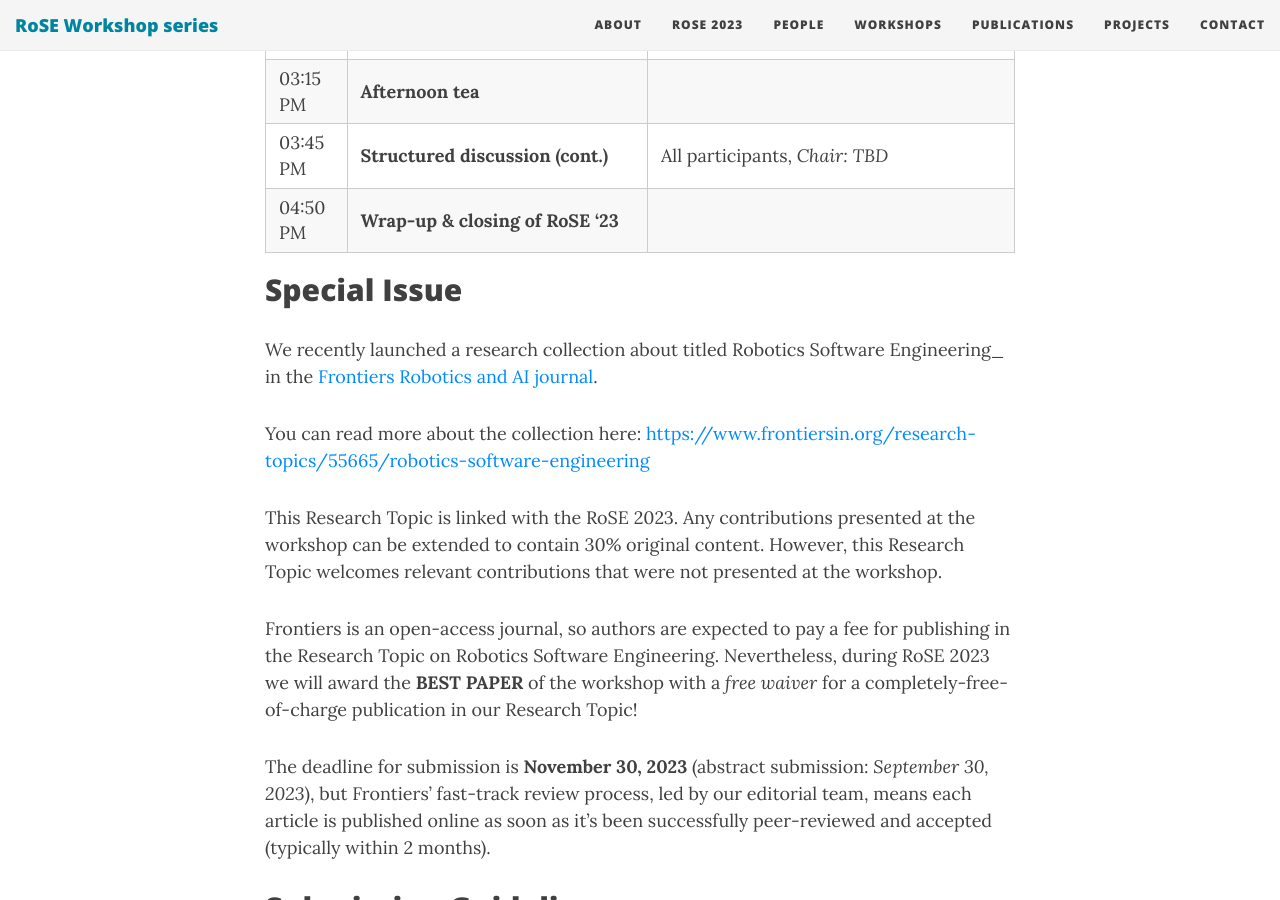
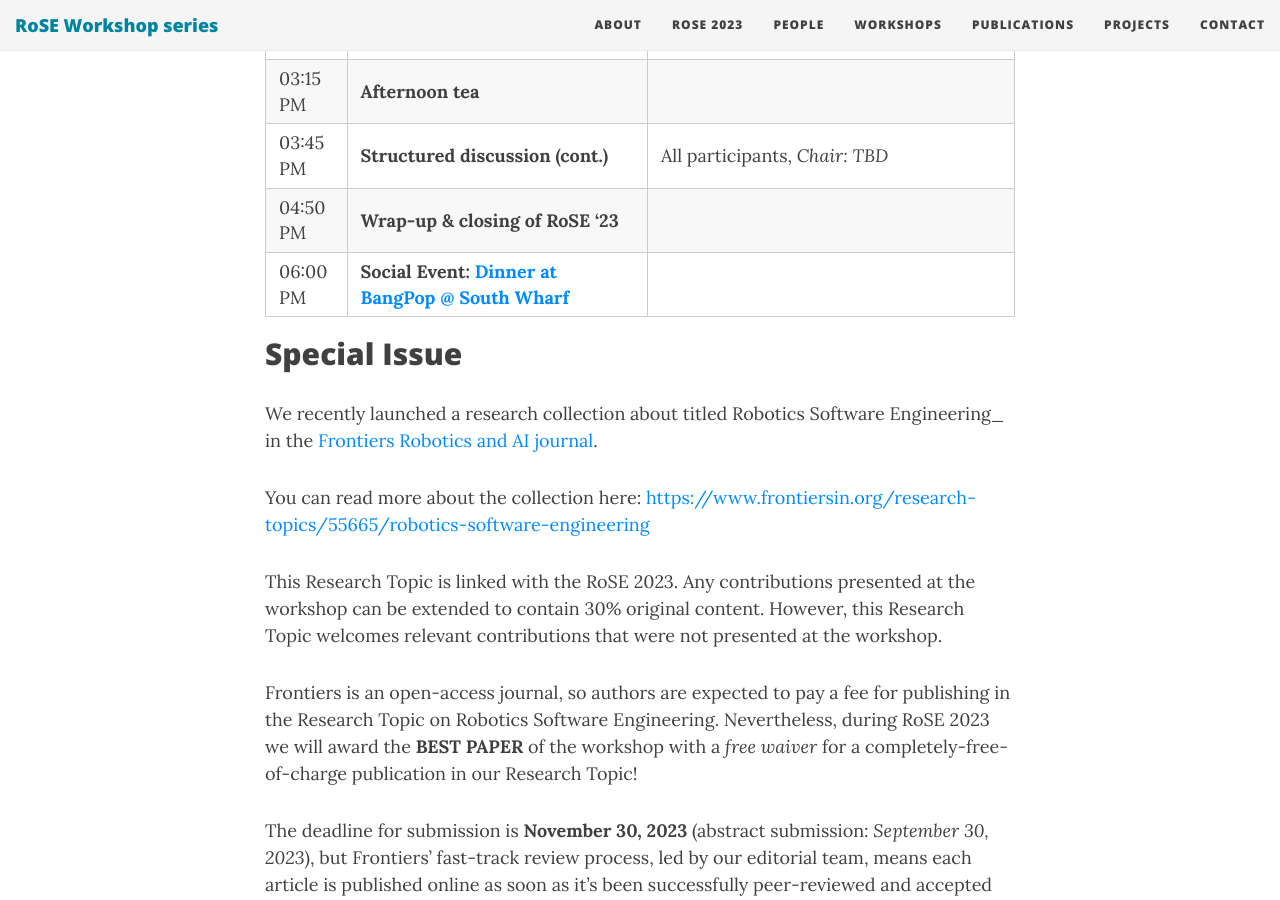
Before and after one commit to rose-workshops/rose-workshops.github.io, a Jekyll site: the page built from rose2023.md, in a window 1280 px wide and 900 px high, scrolled down 4332 px. Built offline with Jekyll 4.4.1, drawn with Linux system fonts in a browser that asks for light colours; nearby versions of some CDN libraries.

Commit message:
added social event to program

```diff
--- a/rose2023.md
+++ b/rose2023.md
@@ -80,6 +80,7 @@ Times are displayed in AEST (GMT+10).
 | 03:15 PM | **Afternoon tea** | |
 | 03:45 PM | **Structured discussion (cont.)** | All participants, *Chair: TBD* |
 | 04:50 PM | **Wrap-up & closing of RoSE '23** | |
+| 06:00 PM | **Social Event: [Dinner at BangPop @ South Wharf](https://www.bangpop.com.au)** | |
 
 ## Special Issue
 We recently launched a research collection about titled Robotics Software Engineering_ in the [Frontiers Robotics and AI journal](https://www.frontiersin.org/journals/robotics-and-ai).
```
